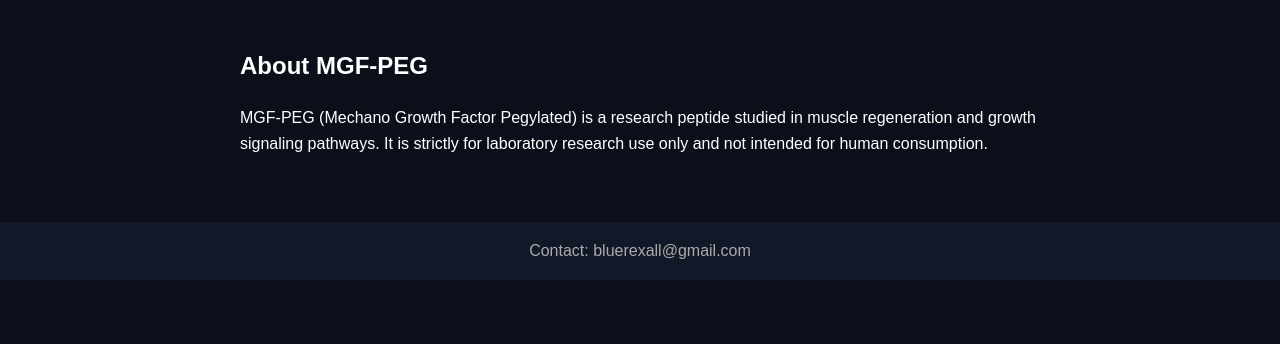
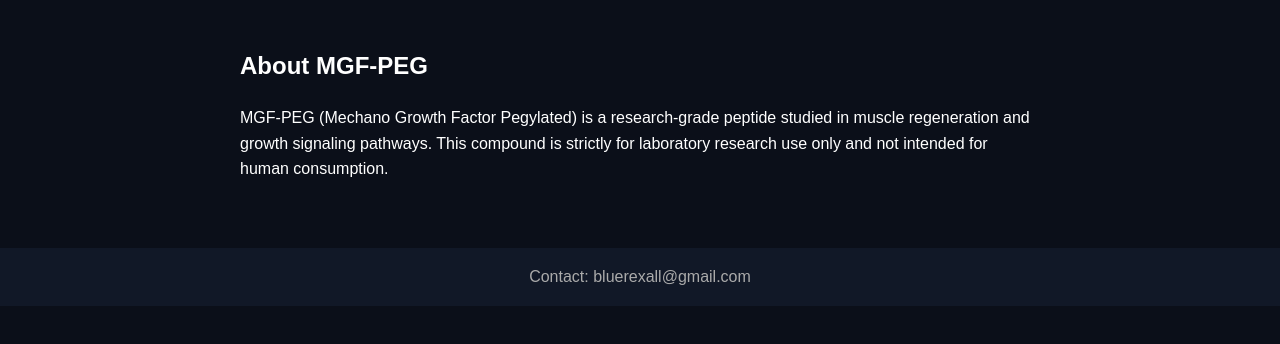
Before and after one commit to infoblurexall-svg/bluerexall-site, a plain HTML site: page mgf-peg.html in a window 1280 px wide. Shown: the part 366-710 px from the top of the page. Drawn offline with Linux system fonts and the light colour scheme.

Commit message:
fix mgf-peg page

```diff
--- a/mgf-peg.html
+++ b/mgf-peg.html
@@ -85,8 +85,8 @@
   <h2>About MGF-PEG</h2>
 
   <p>
-    MGF-PEG (Mechano Growth Factor Pegylated) is a research peptide studied in muscle regeneration and growth signaling pathways.
-    It is strictly for laboratory research use only and not intended for human consumption.
+    MGF-PEG (Mechano Growth Factor Pegylated) is a research-grade peptide studied in muscle regeneration and growth signaling pathways.
+    This compound is strictly for laboratory research use only and not intended for human consumption.
   </p>
 
 </section>
```
